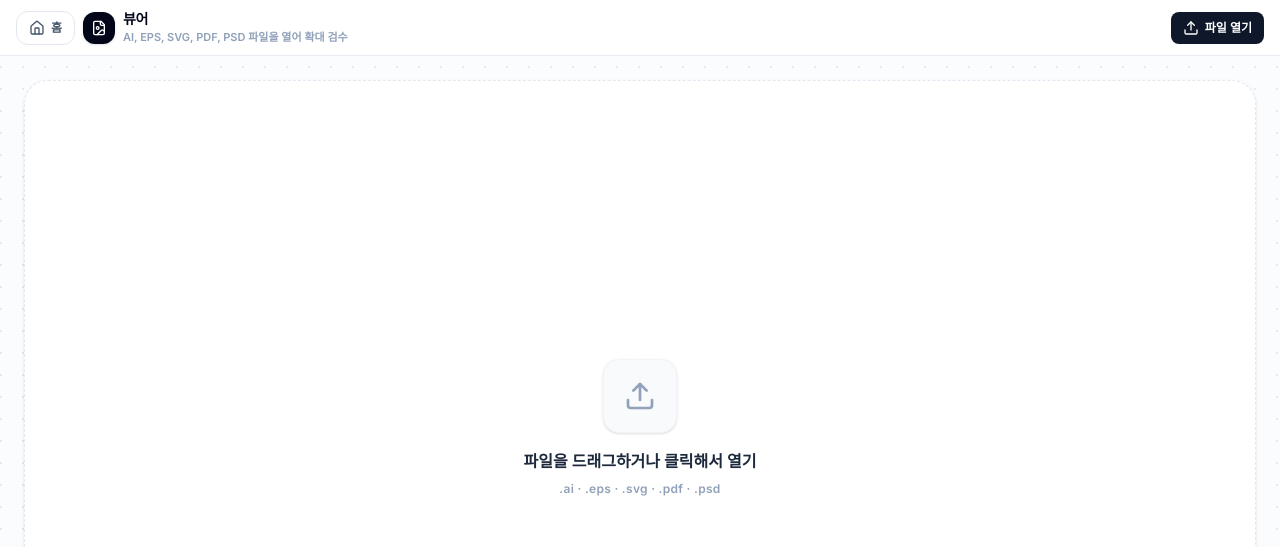
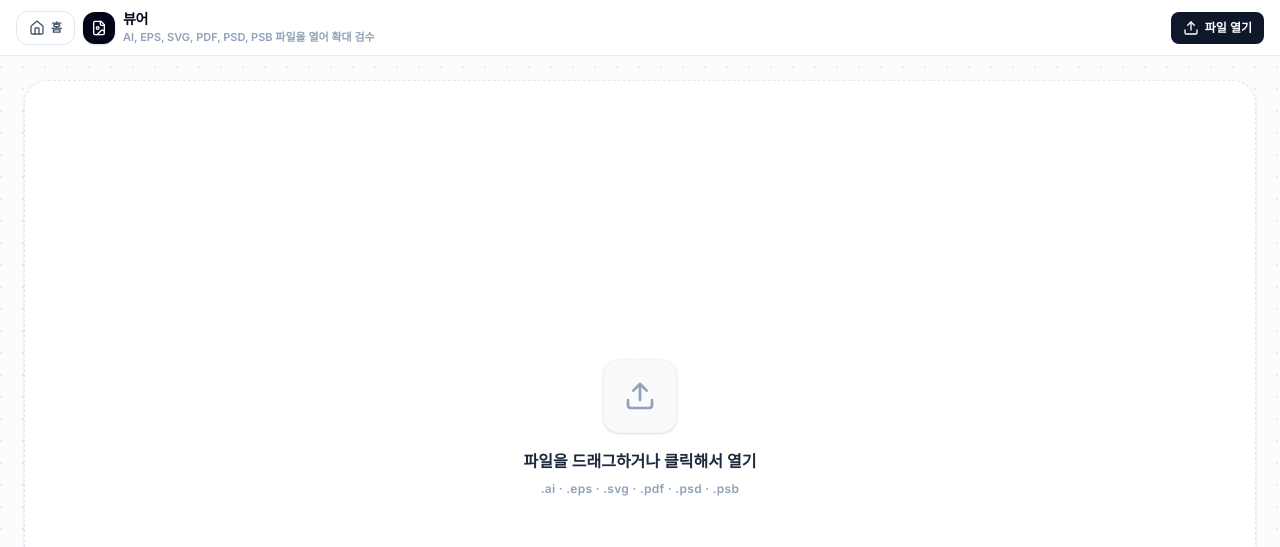
Before and after one commit to GIMU-tech/smart-pdf-ai-merger, a React (Vite) app: page / in a window 1280 px wide. Both pictures are taken after a click on the button "뷰어". Shown: the top 547 px of the page. Built offline with nearby package versions, Linux system fonts and the light colour scheme.

Commit message:
Add PSB support to viewer

```diff
--- a/src/App.tsx
+++ b/src/App.tsx
@@ -103,8 +103,8 @@ const featureCards: FeatureCard[] = [
     tab: 'illustrator',
     title: '뷰어',
     eyebrow: '벡터 확인',
-    description: 'AI, EPS, SVG, PDF, PSD 파일을 빠르게 열어 확대 검수하고 원본을 내려받습니다.',
-    formats: 'AI, EPS, SVG, PDF, PSD',
+    description: 'AI, EPS, SVG, PDF, PSD, PSB 파일을 빠르게 열어 확대 검수하고 원본을 내려받습니다.',
+    formats: 'AI, EPS, SVG, PDF, PSD, PSB',
     purpose: '파일 미리보기, 확대 검수',
     cta: '파일 열어보기',
     accent: 'from-emerald-500 to-teal-400',
@@ -162,7 +162,7 @@ const workspaceGroups: Array<{
   {
     label: '파일 확인',
     items: [
-      { tab: 'illustrator', title: '뷰어', desc: 'AI, PDF, PSD 확대 검수', icon: FileImage, color: 'text-emerald-500' },
+      { tab: 'illustrator', title: '뷰어', desc: 'AI, PDF, PSD/PSB 확대 검수', icon: FileImage, color: 'text-emerald-500' },
     ],
   },
   {
--- a/src/features/illustrator/IllustratorViewerTab.tsx
+++ b/src/features/illustrator/IllustratorViewerTab.tsx
@@ -56,7 +56,8 @@ type IllustratorViewerTabProps = {
   onGoHome?: () => void;
 };
 
-const SUPPORTED_EXTENSIONS = ['ai', 'eps', 'svg', 'pdf', 'psd'];
+const SUPPORTED_EXTENSIONS = ['ai', 'eps', 'svg', 'pdf', 'psd', 'psb'];
+const PSD_LIKE_EXTENSIONS = new Set(['psd', 'psb']);
 
 function formatSize(bytes: number) {
   if (bytes === 0) return '0 B';
@@ -255,7 +256,7 @@ export function IllustratorViewerTab({ onGoHome }: IllustratorViewerTabProps) {
       const psd = readPsd(buffer, { skipThumbnail: true });
       const compositeCanvas = makePsdPreviewCanvas(psd);
       if (!compositeCanvas) {
-        throw new Error('이 PSD에는 표시 가능한 합성 미리보기 이미지가 없습니다.');
+        throw new Error('이 PSD/PSB에는 표시 가능한 합성 미리보기 이미지가 없습니다.');
       }
 
       const layers = flattenPsdLayers(psd.children);
@@ -277,7 +278,7 @@ export function IllustratorViewerTab({ onGoHome }: IllustratorViewerTabProps) {
       });
       setActiveLayerId(null);
     } catch (err: any) {
-      setError(err.message || 'PSD 파일을 읽지 못했습니다.');
+      setError(err.message || 'PSD/PSB 파일을 읽지 못했습니다.');
     } finally {
       setLoading(false);
     }
@@ -286,7 +287,7 @@ export function IllustratorViewerTab({ onGoHome }: IllustratorViewerTabProps) {
   const openDirect = async (file: File) => {
     const ext = extensionOf(file);
     if (!SUPPORTED_EXTENSIONS.includes(ext)) {
-      setError('AI, EPS, SVG, PDF, PSD 파일만 열 수 있습니다.');
+      setError('AI, EPS, SVG, PDF, PSD, PSB 파일만 열 수 있습니다.');
       return;
     }
 
@@ -298,7 +299,7 @@ export function IllustratorViewerTab({ onGoHome }: IllustratorViewerTabProps) {
     setPsdQuery('');
     setActiveLayerId(null);
 
-    if (ext === 'psd') {
+    if (PSD_LIKE_EXTENSIONS.has(ext)) {
       await openPsd(file);
       return;
     }
@@ -408,7 +409,7 @@ export function IllustratorViewerTab({ onGoHome }: IllustratorViewerTabProps) {
               ? '원본 PDF'
               : '원본 이미지'
       }`
-    : 'AI, EPS, SVG, PDF, PSD 파일을 열어 확대 검수';
+    : 'AI, EPS, SVG, PDF, PSD, PSB 파일을 열어 확대 검수';
 
   return (
     <div className="flex h-full min-h-0 w-full flex-col bg-[#fbfcfd] bg-[radial-gradient(circle_at_1px_1px,rgba(15,23,42,0.08)_1px,transparent_0)] [background-size:22px_22px]">
@@ -542,7 +543,7 @@ export function IllustratorViewerTab({ onGoHome }: IllustratorViewerTabProps) {
             </div>
             <div className="text-center">
               <p className="text-base font-black text-slate-800">파일을 드래그하거나 클릭해서 열기</p>
-              <p className="mt-2 text-xs font-bold tracking-wide text-slate-400">.ai · .eps · .svg · .pdf · .psd</p>
+              <p className="mt-2 text-xs font-bold tracking-wide text-slate-400">.ai · .eps · .svg · .pdf · .psd · .psb</p>
             </div>
           </div>
         </div>
@@ -552,7 +553,7 @@ export function IllustratorViewerTab({ onGoHome }: IllustratorViewerTabProps) {
             <div className="border-b border-slate-200 p-3">
               <div className="flex items-center justify-between gap-2">
                 <div>
-                  <p className="text-xs font-black text-slate-900">PSD 레이어</p>
+                  <p className="text-xs font-black text-slate-900">{extensionOf(viewer.file).toUpperCase()} 레이어</p>
                   <p className="mt-1 text-[10px] font-bold text-slate-400">
                     텍스트 {viewer.psd?.textLayerCount || 0}개 · 전체 {viewer.psd?.layerCount || 0}개
                   </p>
@@ -678,7 +679,7 @@ export function IllustratorViewerTab({ onGoHome }: IllustratorViewerTabProps) {
       <input
         ref={inputRef}
         type="file"
-        accept=".ai,.eps,.svg,.pdf,.psd"
+        accept=".ai,.eps,.svg,.pdf,.psd,.psb"
         className="hidden"
         onChange={e => handleFiles(e.target.files)}
       />
```
Also changed, not shown: 1 other file (tests, documents, lock files or other folders).
